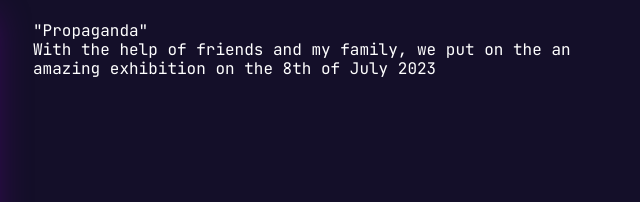
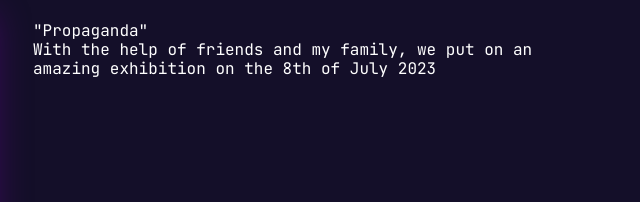
Before and after one commit to badirusubomi/artportfolio, a plain HTML site: page index.html in a window 1280 px wide. Shown: the part 6344-6546 px from the top of the page, 619-1259 px from the left. Drawn offline with nearby package versions, Linux system fonts and the light colour scheme.

Commit message:
background color, typo

```diff
--- a/index.html
+++ b/index.html
@@ -26,6 +26,7 @@
 
         body {
             font-family: 'JetBrains Mono';font-size: 22px;
+            background-color: black;
         }
 
         .hero-container{
@@ -444,7 +445,7 @@
                         </a>
                     </div>
                     <div class = "feature-title pt-3 col-lg-6 col-xl-6 col-12">
-                        <h6 style = "color:white">"Propaganda"<br><span>With the help of friends and my family, we put on the an amazing exhibition on the 8th of July 2023</span></h6>
+                        <h6 style = "color:white">"Propaganda"<br><span>With the help of friends and my family, we put on an amazing exhibition on the 8th of July 2023</span></h6>
                     </div>
 
                 </div>
```
